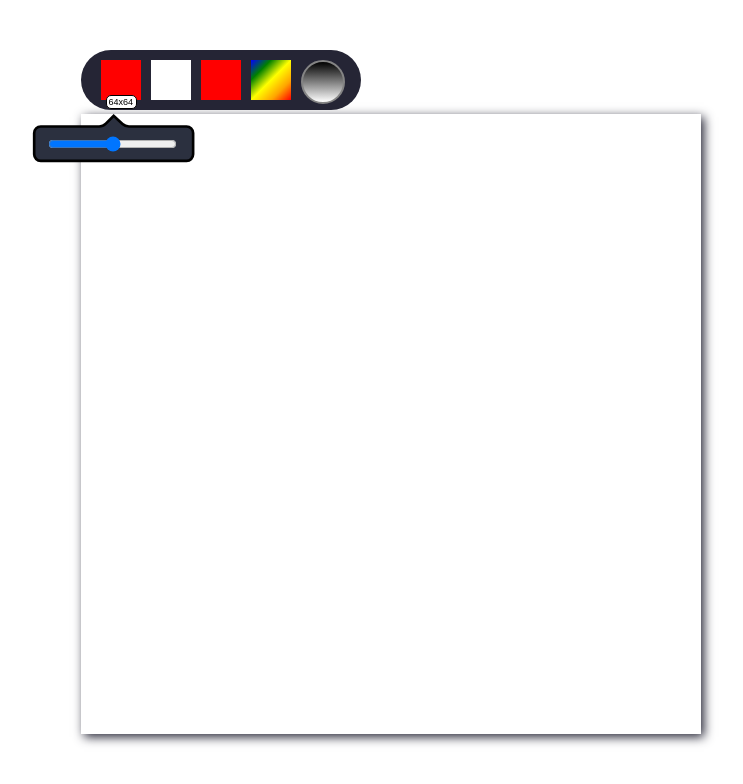
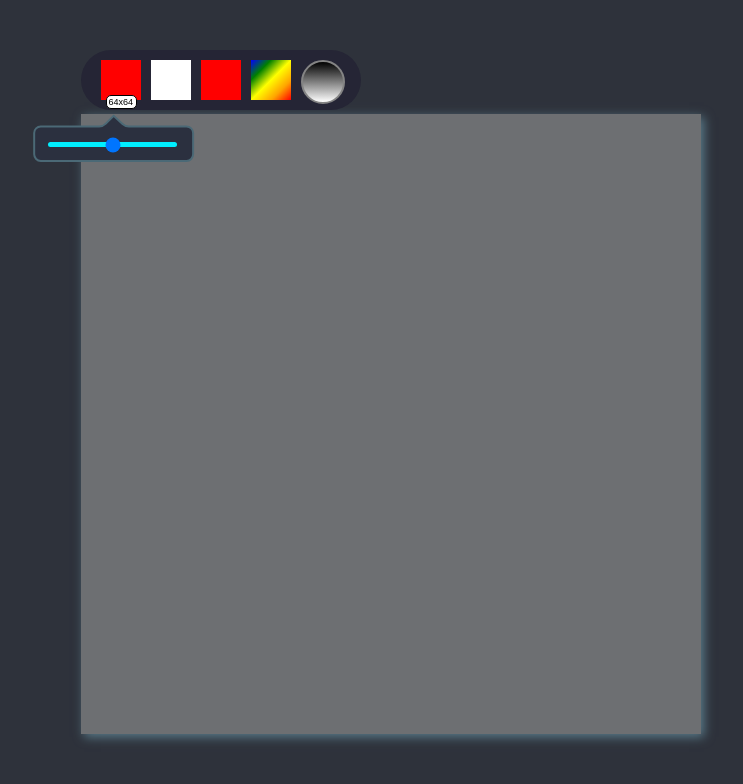
Before and after one commit to brenxm/etch-sketch, a plain HTML site: page index.html in a window 1280 px wide. Shown: the whole page, without its empty margins (249-992 px from the left). Drawn offline with Linux system fonts and the light colour scheme.

Commit message:
Input slider style update

```diff
--- a/style.css
+++ b/style.css
@@ -1,5 +1,9 @@
 * {
     margin:0;
+}
+
+body{
+    background-color: rgb(46, 50, 59);
 }
 
 .page {
@@ -34,10 +38,11 @@
 }
 
 .grid-container {
+    background-color: rgb(109, 111, 114);
     width: auto;
     height: 400px;
     box-sizing: border-box;
-    box-shadow: 3px 3px 10px rgb(37, 37, 53);
+    box-shadow: 3px 3px 10px rgb(90, 123, 138);
     display: flex;
     flex-wrap: wrap;
 }
@@ -82,6 +87,7 @@
     position: relative;
     left: -90px;
     top: -20px;
+    transition: 1s;
 }
 
 #current-pxl {
@@ -117,8 +123,8 @@
 .st0 {
     display: inline;
     fill: rgb(43, 48, 63);
-    stroke: black;
-    stroke-width: 2px;;
+    stroke: rgb(75, 105, 118);
+    stroke-width: 1.5px;;
     width: 200px;
     height: 200px;
 
@@ -138,3 +144,22 @@
         display: inline-block;
     }
 }
+
+/* input range styling test */
+input[type='range']
+{
+    -webkit-appearance: none;
+    cursor: pointer;
+    appearance: none;
+    background: transparent;
+}
+
+input[type='range']::-webkit-slider-runnable-track {
+    background: rgb(0, 238, 255);
+    height: 5px;
+    border-radius: 90px;
+}
+
+input[type='range']::-webkit-slider-thumb {
+    margin-top: -5px;
+}
```
